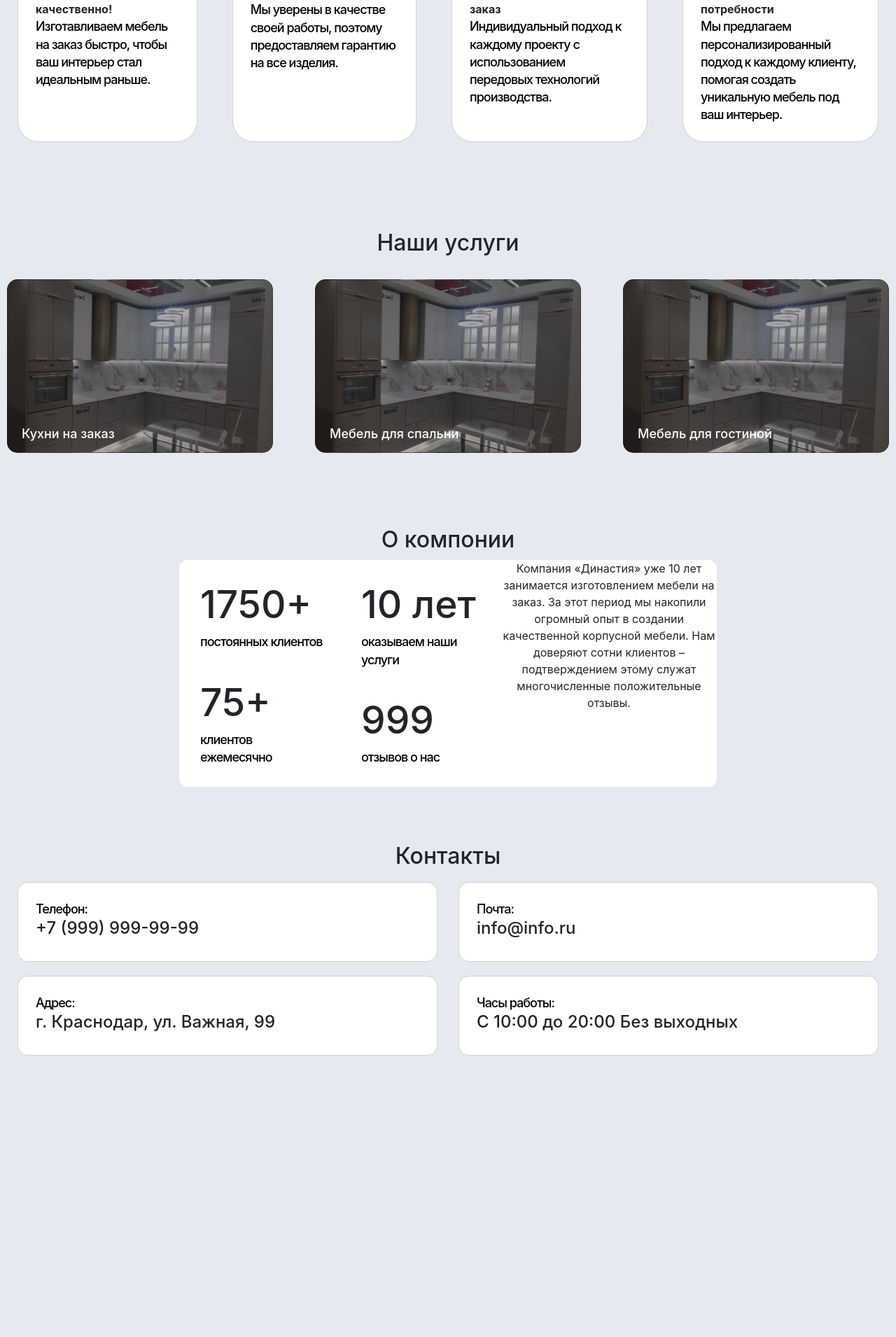
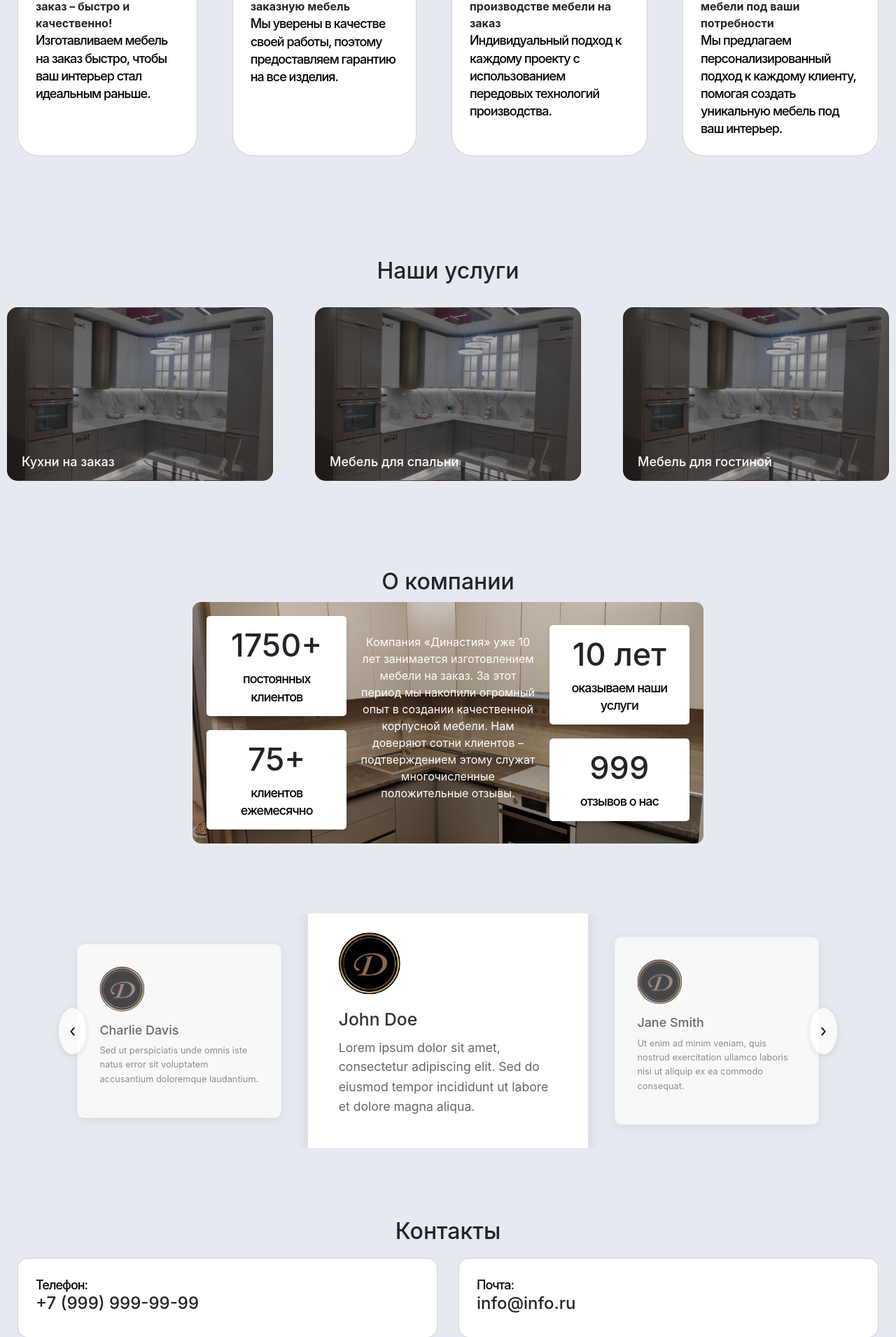
Before and after one commit to Dmitry123654789/FlaskProject, a Flask app: page / in a window 1280 px wide. Shown: the part 780-2690 px from the top of the page at 70% size. Before the commit the page ends 2288 px from the top, so only its background shows below. Run offline with Flask 3, Linux system fonts and the light colour scheme.

Commit message:
Главная страница расширена

```diff
--- a/static/css/home_page.css
+++ b/static/css/home_page.css
@@ -154,24 +154,133 @@ a {
     transform: scale(1.1);
 }
 
-.cards-about {
+.about-container {
+    background-image: url("/static/img/abot_company2.jpg");
+    background-size: 100% auto;
+    background-position: center;
     display: flex;
-    flex-direction: row;
+    align-items: center;
+    justify-content: space-between;
+    background-color: #ffffff;
+    border-radius: 12px;
+    padding: 20px;
+    width: 57%;
+    margin: 10px auto 0px;
+}
+
+.cards-column {
+    display: flex;
+    flex-direction: column;
+    gap: 20px;
 }
 
 .card-about {
     background-color: #FFFFFF;
-    padding: 10px;
+    padding: 15px;
     border-radius: 5px;
-    margin: 20px;
+    text-align: center;
     width: 200px;
-    margin-right: 10px;
-    text-align: left;
+    box-shadow: 0px 4px 6px rgba(0, 0, 0, 0.1);
 }
 
-.text-about {
-    text-align: left;
+.about-text {
+    text-align: center;
+    width: 500px;
+    padding: 20px;
 }
+
+.carousel-container {
+    width: 90%;
+    max-width: 1200px;
+    overflow: hidden;
+    position: relative;
+    margin: 100px auto 0px;
+}
+
+.carousel {
+    display: flex;
+    transition: transform 0.5s ease;
+}
+
+.testimonial {
+    flex: 0 0 100%;
+    padding: 40px;
+    background-color: white;
+    border-radius: 12px;
+    box-shadow: 0 4px 20px rgba(0,0,0,0.1);
+    margin: 0 10px;
+    transition: all 0.3s ease;
+}
+
+.testimonial img {
+    width: 80px;
+    height: 80px;
+    border-radius: 50%;
+    margin-bottom: 20px;
+    object-fit: cover;
+}
+
+.testimonial h3 {
+    margin-bottom: 10px;
+    color: #333;
+    font-size: 1.4em;
+}
+
+.testimonial p {
+    font-size: 1em;
+    color: #666;
+    line-height: 1.6;
+}
+
+.nav-button {
+    position: absolute;
+    top: 50%;
+    transform: translateY(-50%);
+    background-color: rgba(255,255,255,0.8);
+    border: none;
+    font-size: 24px;
+    padding: 15px;
+    cursor: pointer;
+    border-radius: 50%;
+    box-shadow: 0 2px 10px rgba(0,0,0,0.1);
+    transition: all 0.3s ease;
+    z-index: 10;
+}
+
+.nav-button:hover {
+    background-color: white;
+    box-shadow: 0 4px 15px rgba(0,0,0,0.2);
+}
+
+.prev {
+    left: 20px;
+}
+
+.next {
+    right: 20px;
+}
+
+@media (min-width: 768px) {
+    .carousel {
+        display: flex;
+        justify-content: center;
+        align-items: center;
+    }
+
+    .testimonial {
+        flex: 0 0 calc(33.333% - 20px);
+        transform: scale(0.8);
+        opacity: 0.7;
+        transition: all 0.5s ease;
+    }
+
+    .testimonial.active {
+        transform: scale(1.1);
+        opacity: 1;
+        z-index: 1;
+    }
+}
+
 @media (max-width: 768px) {
     /* На узких экранах (<768px) */
     .cards-contact {
@@ -206,4 +315,19 @@ a {
     .cards-contact {
         flex-direction: column;
     }
+
+     .about-container {
+        flex-direction: column;
+        align-items: center;
+    }
+
+    .cards-column {
+        flex-direction: row;
+        gap: 10px;
+    }
+
+    .about-text {
+        width: auto;
+        max-width: 400px;
+    }
 }
--- /dev/null
+++ b/static/js/carousel.js
@@ -0,0 +1,83 @@
+const carousel = document.querySelector('.carousel');
+const prevBtn = document.querySelector('.prev');
+const nextBtn = document.querySelector('.next');
+
+const testimonials = [
+    {
+        name: "John Doe",
+        text: "Lorem ipsum dolor sit amet, consectetur adipiscing elit. Sed do eiusmod tempor incididunt ut labore et dolore magna aliqua."
+    },
+    {
+        name: "Jane Smith",
+        text: "Ut enim ad minim veniam, quis nostrud exercitation ullamco laboris nisi ut aliquip ex ea commodo consequat."
+    },
+    {
+        name: "Bob Johnson",
+        text: "Duis aute irure dolor in reprehenderit in voluptate velit esse cillum dolore eu fugiat nulla pariatur."
+    },
+    {
+        name: "Alice Brown",
+        text: "Excepteur sint occaecat cupidatat non proident, sunt in culpa qui officia deserunt mollit anim id est laborum."
+    },
+    {
+        name: "Charlie Davis",
+        text: "Sed ut perspiciatis unde omnis iste natus error sit voluptatem accusantium doloremque laudantium."
+    }
+];
+
+let currentIndex = 0;
+
+function createTestimonialElement(testimonial, index) {
+    const div = document.createElement('div');
+    div.className = 'testimonial';
+    div.innerHTML = `
+        <img src="/static/img/icon1.png">
+        <h3>${testimonial.name}</h3>
+        <p>${testimonial.text}</p>
+    `;
+    return div;
+}
+
+function updateCarousel() {
+    carousel.innerHTML = '';
+    const isMobile = window.innerWidth < 768;
+
+    if (isMobile) {
+        carousel.appendChild(createTestimonialElement(testimonials[currentIndex], currentIndex));
+    } else {
+        const prevIndex = (currentIndex - 1 + testimonials.length) % testimonials.length;
+        const nextIndex = (currentIndex + 1) % testimonials.length;
+
+        carousel.appendChild(createTestimonialElement(testimonials[prevIndex], prevIndex));
+        const activeTestimonial = createTestimonialElement(testimonials[currentIndex], currentIndex);
+        activeTestimonial.classList.add('active');
+        carousel.appendChild(activeTestimonial);
+        carousel.appendChild(createTestimonialElement(testimonials[nextIndex], nextIndex));
+    }
+}
+
+function showNext() {
+    currentIndex = (currentIndex + 1) % testimonials.length;
+    updateCarousel();
+}
+
+function showPrev() {
+    currentIndex = (currentIndex - 1 + testimonials.length) % testimonials.length;
+    updateCarousel();
+}
+
+nextBtn.addEventListener('click', showNext);
+prevBtn.addEventListener('click', showPrev);
+
+// Responsive behavior
+function handleResize() {
+    updateCarousel();
+}
+
+window.addEventListener('resize', handleResize);
+
+// Initial setup
+updateCarousel();
+
+// Auto-scroll (optional)
+// setInterval(showNext, 5000);
--- a/templates/home.html
+++ b/templates/home.html
@@ -1,6 +1,7 @@
 {% extends "base.html" %}
 
 {% block content %}
+<div class="background-fill">
 <div align="center" class="nav-menu">
 
     <header>
@@ -27,7 +28,7 @@
         мебель на заказ по индивидуальным проектам.</a></div>
 </div>
 
-<div align="center" class="background-fill" style="padding-top: 80px;">
+<div align="center" class="background-fill" style="padding-top: 100px;">
     <div class="cards">
         <div class="card" style="max-width: 280px">
             <img width="100px" src="/static/img/xit.png">
@@ -54,7 +55,7 @@
     </div>
 </div>
 
-<div align="center" class="background-fill" style="padding-top: 80px;" id="services">
+<div align="center" class="background-fill" style="padding-top: 100px;" id="services">
     <h2>Наши услуги</h2>
     <div class="cards-contact">
         <a href="/kitchen">
@@ -75,43 +76,51 @@
     </div>
 </div>
 
-<div align="center" class="background-fill" style="padding-top: 80px;">
-    <h2>О компонии</h2>
-    <div style="width: 60%; background-color: #ffffff; border-radius: 12px; margin-top: 10px">
-        <div class="cards-about">
-            <div style="display: flex; flex-direction: row">
-                <div>
+<div align="center" class="background-fill" style="padding-top: 100px;" id="about">
+    <h2>О компании</h2>
+    <div class="about-container">
+        <div class="cards-column">
             <div class="card-about">
-                        <h3 style="font-size: 55px">1750+</h3>
+                <h3 style="font-size: 45px">1750+</h3>
                 <a class="text-about">постоянных клиентов</a>
             </div>
-
             <div class="card-about">
-                        <h3 style="font-size: 55px">75+</h3>
+                <h3 style="font-size: 45px">75+</h3>
                 <a class="text-about">клиентов ежемесячно</a>
             </div>
         </div>
-                <div>
+
+        <div class="about-text">
+            <p style="color: #FFFFFF">
+                Компания «Династия» уже 10 лет занимается изготовлением мебели на заказ.
+                За этот период мы накопили огромный опыт в создании качественной корпусной мебели.
+                Нам доверяют сотни клиентов – подтверждением этому служат многочисленные положительные отзывы.
+            </p>
+        </div>
+
+        <div class="cards-column">
             <div class="card-about">
-                        <h3 style="font-size: 55px">10 лет</h3>
+                <h3 style="font-size: 45px">10 лет</h3>
                 <a class="text-about">оказываем наши услуги</a>
             </div>
-
             <div class="card-about">
-                        <h3 style="font-size: 55px">999</h3>
+                <h3 style="font-size: 45px">999</h3>
                 <a class="text-about">отзывов о нас</a>
-                    </div>
-                </div>
-                <div>
-                    <p>Компания «Династия» уже 10 лет занимается изготовлением мебели на заказ. За этот период мы накопили огромный опыт в создании качественной корпусной мебели. Нам доверяют сотни клиентов – подтверждением этому служат многочисленные положительные отзывы.</p>
-                </div>
-<!--                <img width="200px" src="/static/img/about_photo.jpg">-->
             </div>
         </div>
     </div>
 </div>
 
-<div class="background-fill" align="center" style="padding-top: 80px;" id="contacts">
+<div class="carousel-container">
+        <div class="carousel">
+            <!-- Testimonials will be dynamically added here -->
+        </div>
+        <button class="nav-button prev">&#8249;</button>
+        <button class="nav-button next">&#8250;</button>
+</div>
+<script src="{{ url_for('static', filename='js/carousel.js') }}"></script>
+
+<div class="background-fill" align="center" style="padding-top: 100px;" id="contacts">
     <h2>Контакты</h2>
     <div class="cards-contact">
         <div>
@@ -144,4 +153,5 @@
     <script type="text/javascript" charset="utf-8" async
             src="https://api-maps.yandex.ru/services/constructor/1.0/js/?um=constructor%3A40d4db7fcb7fa95321f367bee4f27dcb51bb6e52e224fdedb729d0a3e81f2ada&amp;width=1220&amp;height=400&amp;lang=ru_RU&amp;scroll=true"></script>
 </div>
+</div>
 {% endblock %}
```
Also changed, not shown: static/img/abot_company.jpg (added), static/img/abot_company2.jpg (added), static/img/about_photo.jpg (added), static/img/icon1.png (added), static/img/icon2.png (added), static/img/icon4.png (added). Lines whose indentation alone changed are shown as unchanged.
